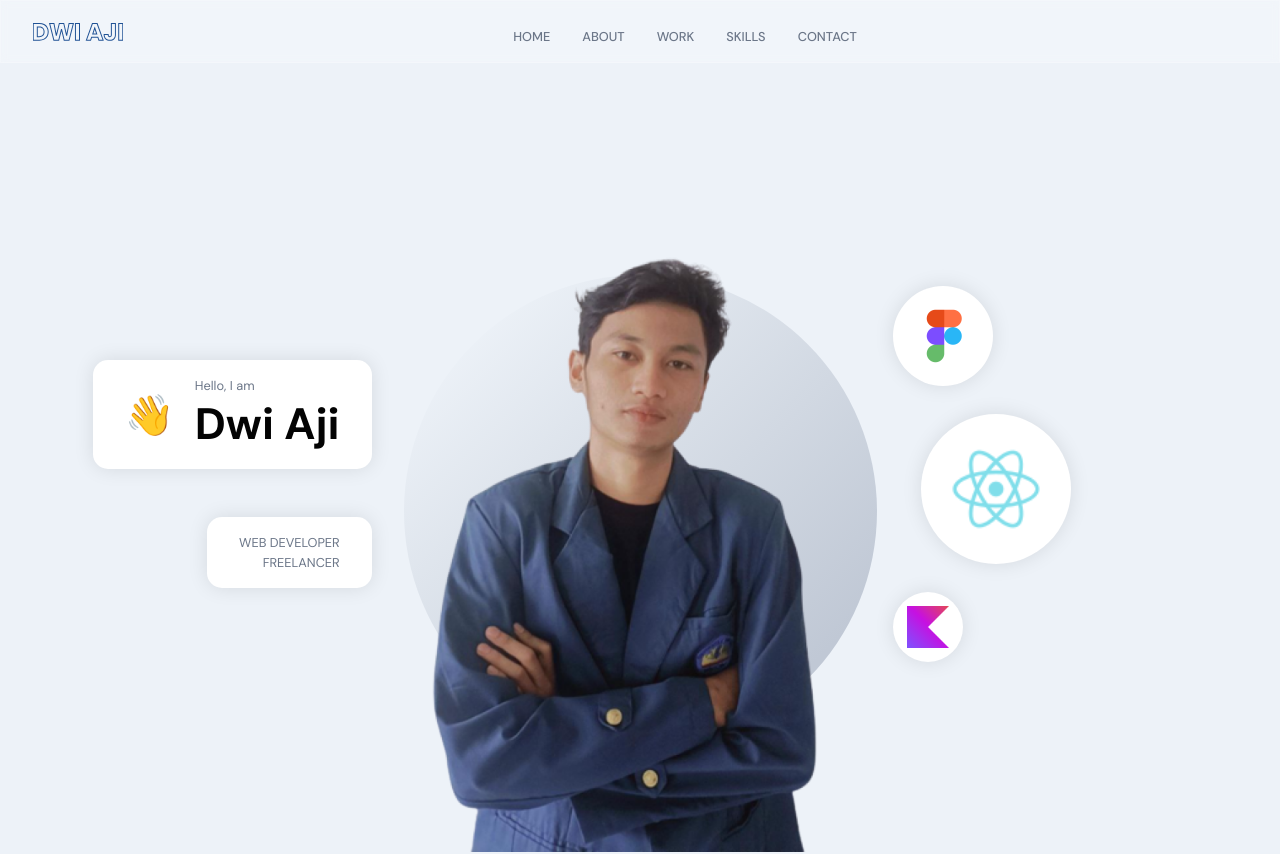
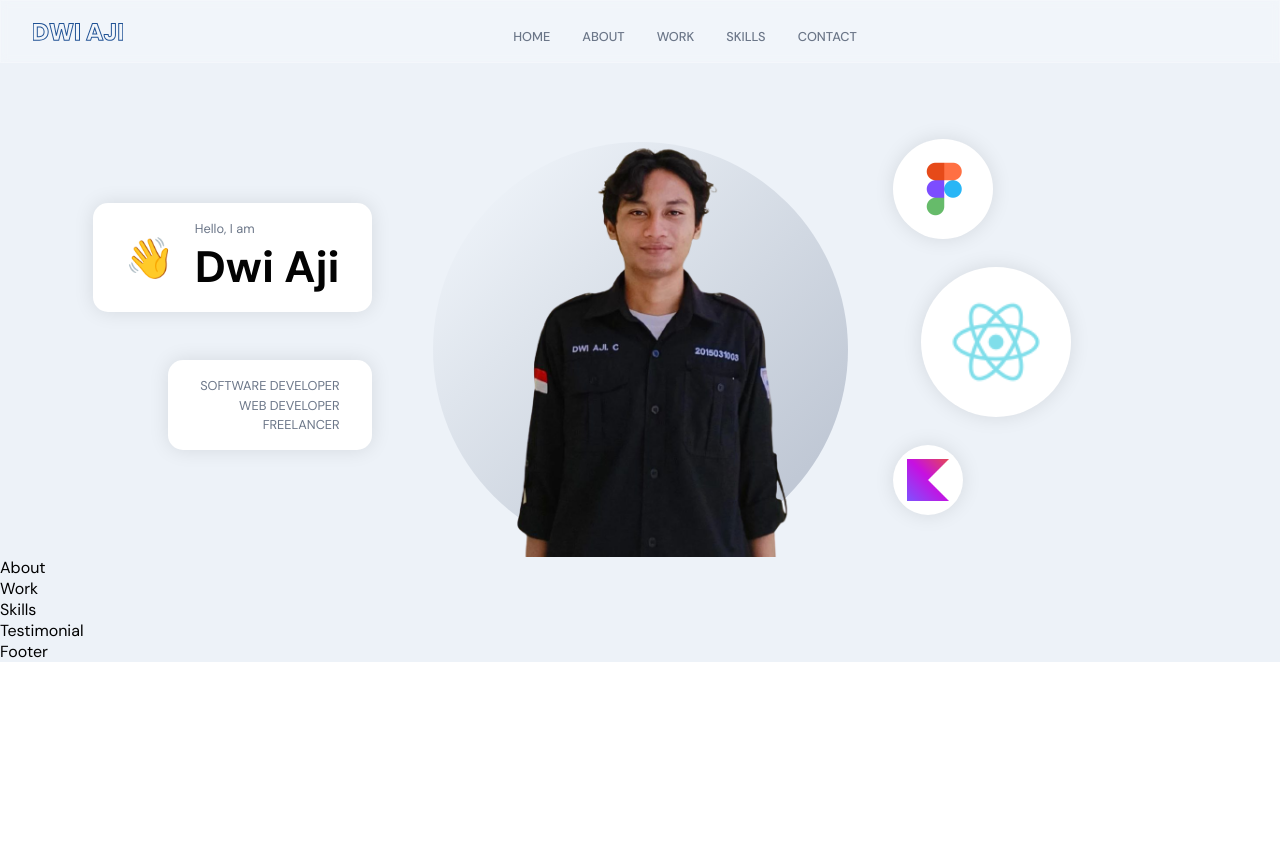
Before and after one commit to dwiajicahyono/Web-Portfolio-Backend-Sanity, a React (Create React App) app in the folder frontend_react/: page / in a window 1280 px wide. Shown: the top 854 px of the page. After the commit the page ends 800 px from the top, so only its background shows below. Built offline with nearby package versions, Linux system fonts and the light colour scheme.

Commit message:
menambahkan pedan dan resources

```diff
--- a/frontend_react/public/index.html
+++ b/frontend_react/public/index.html
@@ -24,7 +24,7 @@
       work correctly both with client-side routing and a non-root public URL.
       Learn how to configure a non-root public URL by running `npm run build`.
     -->
-    <title>React App</title>
+    <title>My Portfolio | dwiajic</title>
   </head>
   <body>
     <noscript>You need to enable JavaScript to run this app.</noscript>
--- a/frontend_react/src/container/Header/Header.jsx
+++ b/frontend_react/src/container/Header/Header.jsx
@@ -33,6 +33,7 @@
         </div>
 
         <div className="tag-cmp app__flex">
+        <p className="p-text">Software Developer</p>
           <p className="p-text">Web Developer</p>
           <p className="p-text">Freelancer</p>
         </div>
```
Also changed, not shown: frontend_react/src/assets/profile.png.
